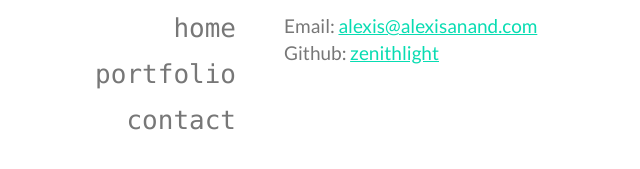
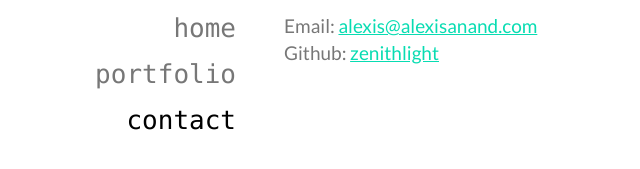
Before and after one commit to zenithlight/zenithlight.github.io, a Jekyll site: the page built from contact/index.html, in a window 1280 px wide. Shown: the part 151-320 px from the top of the page, without its empty margins (0-640 px from the left). Built offline with Jekyll 4.4.1, drawn with Linux system fonts in a browser that asks for light colours.

Commit message:
Highlight active page in navigation

```diff
--- a/_layouts/default.html
+++ b/_layouts/default.html
@@ -10,9 +10,9 @@
             <div id="fixed">
             <div id="top"><a href="/">Alexis Anand</a></div>
             <ul>
-                <li><a href="/">Home</a></li>
-                <li><a href="/portfolio/">Portfolio</a></li>
-                <li><a href="/contact/">Contact</a></li>
+                <li><a {% if page.url == '/' %}class="current"{% endif %} href="/">Home</a></li>
+                <li><a {% if page.url == '/portfolio/' %}class="current"{% endif %} href="/portfolio/">Portfolio</a></li>
+                <li><a {% if page.url == '/contact/' %}class="current"{% endif %} href="/contact/">Contact</a></li>
             </ul>
         </div>
         </nav>
--- a/assets/style.css
+++ b/assets/style.css
@@ -54,6 +54,10 @@ nav a:active {
     color: #555;
 }
 
+nav a.current {
+    color: black;
+}
+
 #top {
     height: 140px;
     background: black;
@@ -65,10 +69,6 @@ nav a:active {
     position: absolute;
     bottom: 16px;
     right: 24px;
-}
-
-.current {
-    color: #000;
 }
 
 main {
```
